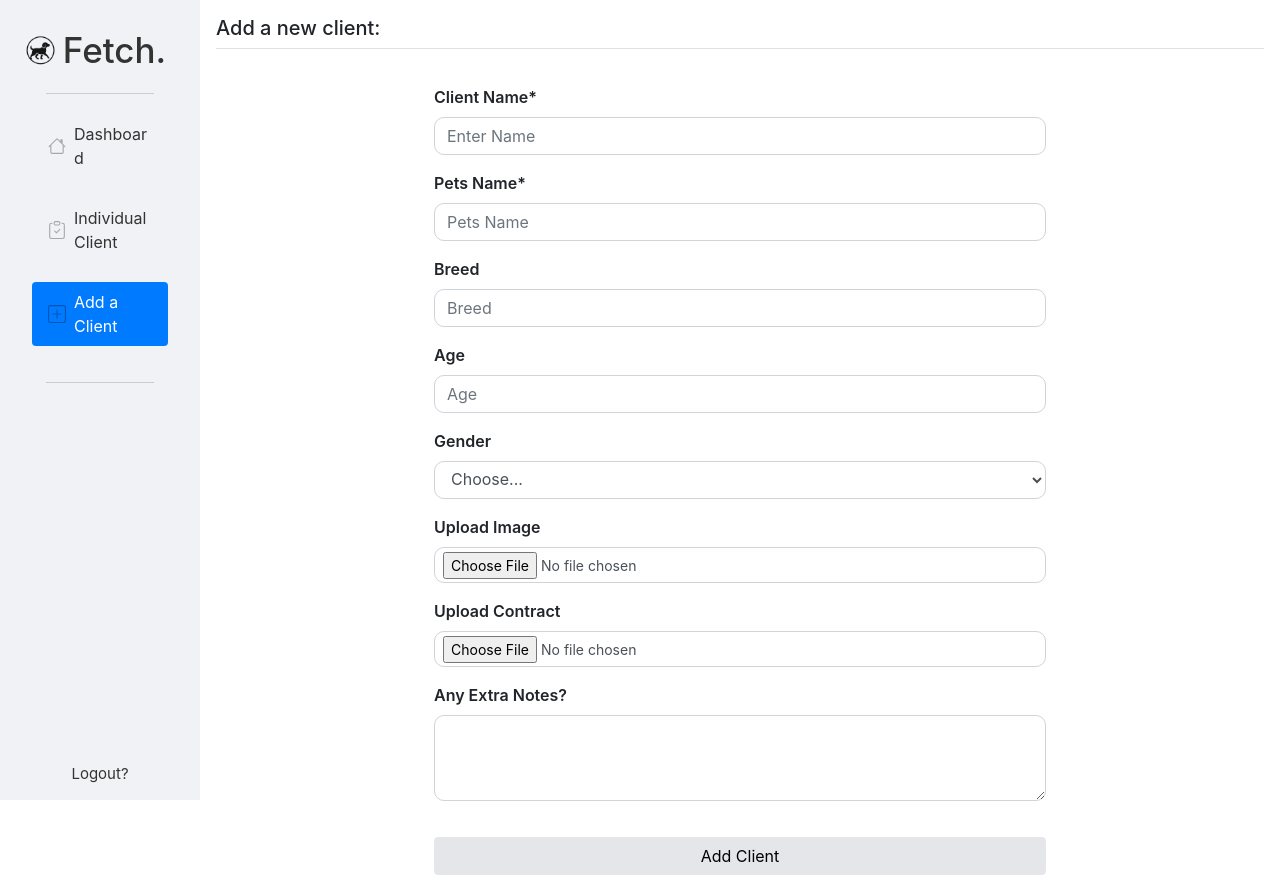
After one commit to veeringnugget/cs50-dogwalker, a Flask app: page /add in a window 1280 px wide. The commit adds this page. Run offline with Flask 3, Linux system fonts and the light colour scheme.

Commit message:
Adding changes

```diff
--- /dev/null
+++ b/templates/add.html
@@ -0,0 +1,114 @@
+{% extends "layout.html" %}
+{% block title %}Add a Client{% endblock %}
+{% block body %}
+
+<div class="d-flex">
+
+  <!--SIDEBAR:-->
+  <div class="sidebar p-3 text-break" style="height: 100vh; width: 15%; min-width: 200px; background-color: #F0F2F5;">
+    <nav class="navbar">
+      <div class="container-fluid">
+        <a class="navbar-brand d-flex align-items-center gap-2" href="#">
+          <img id="sidebar-logo" src="/static/k9-logo.png" alt="Logo" width="auto" height="45">
+          Fetch.
+        </a>
+
+        <hr>
+
+        <nav class="nav nav-pills flex-column flex-sm-column flex-lg-column" style="width: 100%;">
+          <a class="flex-fill text-sm-start nav-link" aria-current="page" href="/">
+            <img class="link-logo" src="/static/house.svg" alt="Home" style="height: 18px; width: 18px;">
+            Dashboard
+          </a>
+          <a class="flex-fill text-sm-start nav-link" href="#">
+            <img class="link-logo" src="/static/clipboard-check.svg" alt="Home" style="height: 18px; width: 18px;">
+            Individual Client
+          </a>
+          <a class="flex-fill text-sm-start nav-link active" href="/add">
+            <img class="link-logo" src="/static/plus-square.svg" alt="Home" style="height: 18px; width: 18px;">
+            Add a Client
+          </a>
+          <hr>
+        </nav>
+          <a id="logout" href="/logout">Logout?</a>
+      </div>
+  </div>
+
+
+
+
+  <!--CENTRE PAGE-->
+  <div class="container-fluid">
+    <div class="row align p-3 flex-column b-2">
+      <span class="border-bottom"><h5>Add a new client:</h5></span>
+    </div>
+    <div class="col" style="height: 30vh;">
+
+    <form action="/add" method="post" style="padding-top: 20px;">
+        <div class="form-group">
+            <label class="label">Client Name*</label>
+            <input type="text" class="form-control" autocomplete="off" name="client" placeholder="Enter Name">
+        </div>
+        {% with messages = get_flashed_messages(with_categories=True) %}
+            {% for category, text in messages %}
+                {% if category == "name" %}
+                    <p class="flash">{{text}}</p>
+                {% endif %}
+            {% endfor %}
+        {% endwith %}
+
+        <div class="form-group">
+            <label class="label">Pets Name*</label>
+            <input type="text" class="form-control" autocomplete="off" name="pet-name" placeholder="Pets Name">
+        </div>
+        {% with messages = get_flashed_messages(with_categories=True) %}
+            {% for category, text in messages %}
+                {% if category == "pet" %}
+                    <p class="flash">{{text}}</p>
+                {% endif %}
+            {% endfor %}
+        {% endwith %}
+
+        <div class="form-group">
+            <label class="label">Breed</label>
+            <input type="text" class="form-control" autocomplete="off" name="breed" placeholder="Breed">
+        </div>
+
+        <div class="form-group">
+            <label class="label">Age</label>
+            <input type="number" class="form-control" autocomplete="off" name="age" placeholder="Age" max="99">
+        </div>
+
+        <div class="form-group">
+            <label class="label">Gender</label>
+            <select id="gender" class="form-control" autocomplete="off" name="gender">
+                <option selected>Choose...</option>
+                <option>Male</option>
+                <option>Female</option>
+            </select>
+        </div>
+
+        <div class="form-group">
+            <label for="formFileSm" class="label">Upload Image</label>
+            <input class="form-control form-control-sm" type="file" name="image" style="height: 36px;">
+        </div>
+
+        <div class="form-group">
+            <label for="label" class="label">Upload Contract</label>
+            <input class="form-control form-control-sm" type="file" name="contract" style="height: 36px;">
+        </div>
+
+        <div class="form-group">
+            <label class="label">Any Extra Notes?</label>
+            <textarea class="form-control" name="notes" id="exampleFormControlTextarea1" rows="3"></textarea>
+        </div>
+
+    <div class="d-flex justify-content-center">
+        <button type="submit" name="add" class="btn btn-primary">Add Client</button>
+    </div>
+    </div>
+    </form>
+    </div>
+    </div>
+
+{% endblock %}
--- a/templates/layout.html
+++ b/templates/layout.html
@@ -10,6 +10,9 @@
     <!-- Add in stylesheet -->
     <link href="/static/style.css" rel="stylesheet">
 
+    <!-- Add in Favicon -->
+     <link rel="icon" href="/static/favicon-16x16.png" type="image/x-icon">
+
     <title>Fetch: {% block title %}{% endblock %}</title>
 </head>
 <body>
--- a/templates/register.html
+++ b/templates/register.html
@@ -36,7 +36,7 @@
                 </div>
                 {% with messages = get_flashed_messages(with_categories=True) %}
                     {% for category, text in messages %}
-                        {% if category == "username" or category == "username-exists" %}
+                        {% if category == "username" %}
                             <p class="flash">{{ text }}</p>
                         {% endif %}
                     {% endfor %}
```
Also changed, not shown: templates/index.html (+6 -5 lines), templates/login.html (+16 -2 lines).
